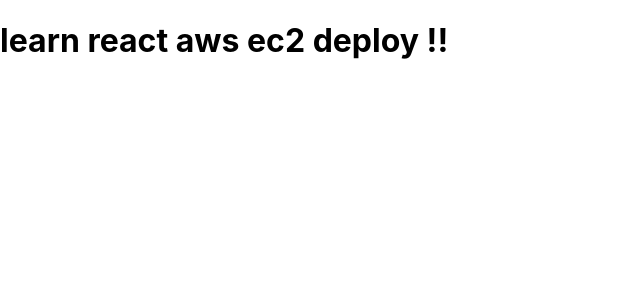
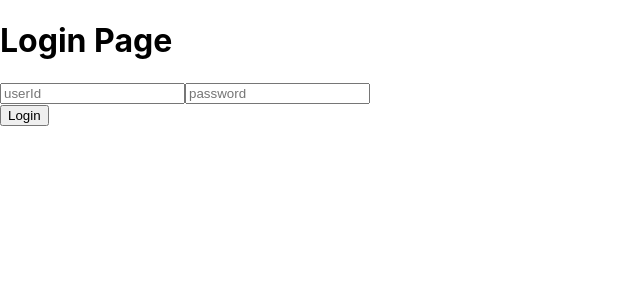
Before and after one commit to limeihua0101/deployment-react-test, a React (Create React App) app: page / in a window 1280 px wide. Shown: the top 300 px of the page, without its empty margins (0-640 px from the left). Built offline with nearby package versions, Linux system fonts and the light colour scheme.

Commit message:
rdux-toolik install adn settings

```diff
--- a/package.json
+++ b/package.json
@@ -8,6 +8,7 @@
     "@testing-library/react": "^13.4.0",
     "@testing-library/user-event": "^13.5.0",
     "aws-sdk": "^2.1272.0",
+    "axios": "^1.2.1",
     "react": "^18.2.0",
     "react-dom": "^18.2.0",
     "react-query": "^3.39.2",
--- a/src/App.js
+++ /dev/null
@@ -1,5 +0,0 @@
-function App() {
-    return <h1>learn react aws ec2 deploy !!</h1>;
-}
-
-export default App;
--- /dev/null
+++ b/src/App.jsx
@@ -0,0 +1,15 @@
+import React from 'react';
+import { Route, Routes } from 'react-router-dom';
+import { Home } from './page/Home';
+import { Login } from './page/Login';
+
+function App() {
+    return (
+        <Routes>
+            <Route path="/" element={<Login />} />
+            <Route path="/home" element={<Home />} />
+        </Routes>
+    );
+}
+
+export default App;
--- /dev/null
+++ b/src/app/app.js
@@ -0,0 +1 @@
+import axios from 'axios';
--- /dev/null
+++ b/src/data/userInfo.json
@@ -0,0 +1,6 @@
+[
+    {
+        "userId": "meihua0101",
+        "password": "lmh123456"
+    }
+]
--- a/src/index.js
+++ b/src/index.js
@@ -1,14 +1,25 @@
 import React from 'react';
 import ReactDOM from 'react-dom/client';
 import './index.css';
-import App from './App';
+// import App from './App';
 import reportWebVitals from './reportWebVitals';
+
+import {
+    // BrowserRouter,
+    // createBrowserRouter,
+    RouterProvider,
+} from 'react-router-dom';
+
+import { router } from './router/Router';
 
 const root = ReactDOM.createRoot(document.getElementById('root'));
 root.render(
-  <React.StrictMode>
-    <App />
-  </React.StrictMode>
+    <React.StrictMode>
+        {/* <BrowserRouter> */}
+        {/* <App /> */}
+        <RouterProvider router={router} />
+        {/* </BrowserRouter> */}
+    </React.StrictMode>
 );
 
 // If you want to start measuring performance in your app, pass a function
--- /dev/null
+++ b/src/page/Home.jsx
@@ -0,0 +1,9 @@
+import React from 'react';
+
+export const Home = () => {
+    return (
+        <div>
+            <h1>Home</h1>
+        </div>
+    );
+};
--- /dev/null
+++ b/src/page/Login.jsx
@@ -0,0 +1,58 @@
+import React, { useState } from 'react';
+
+import { useNavigate } from 'react-router-dom';
+
+export const Login = () => {
+
+    const navigate = useNavigate();
+    const [userInfo, setUserInfo] = useState({
+        userId: '',
+        password: '',
+    });
+
+    const handleInputChange = (target) => {
+
+        const { name, value } = target;
+
+        switch (name) {
+            case 'userId':
+                return setUserInfo({
+                    ...userInfo,
+                    userId: value,
+                });
+            case 'password':
+                return setUserInfo({
+                    ...userInfo,
+                    password: value,
+                });
+            default:
+        }
+    };
+
+    const handleLogin = () => {
+        navigate('/home');
+    };
+    return (
+        <div>
+            <h1>Login Page</h1>
+            <form action="">
+                <input
+                    type="text"
+                    value={userInfo.userId}
+                    name="userId"
+                    placeholder="userId"
+                    onChange={(e) => handleInputChange(e.target)}
+                />
+                <input
+                    type="password"
+                    value={userInfo.password}
+                    name="password"
+                    placeholder="password"
+                    onChange={(e) => handleInputChange(e.target)}
+                />
+            </form>
+            <button onClick={handleLogin}>Login</button>
+            {/* <Link to="/home">go to Home</Link> */}
+        </div>
+    );
+};
--- /dev/null
+++ b/src/router/Router.jsx
@@ -0,0 +1,18 @@
+import { createBrowserRouter } from 'react-router-dom';
+import { Home } from '../page/Home';
+import { Login } from '../page/Login';
+
+export const router = createBrowserRouter([
+    { path: '/', element: <Login /> },
+    {
+        path: '/home',
+        element: <Home />,
+        children: [
+            {
+                path: 'home1',
+                element: <h1>home1 !!!!!!!!!!!</h1>,
+            },
+        ],
+        errorElement: <div> Not Found Page </div>,
+    },
+]);
```
Also changed, not shown: src/componets/Home.jsx (added), 1 other file (tests, documents, lock files or other folders).
